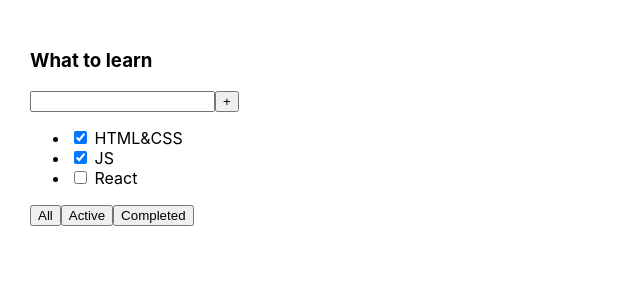
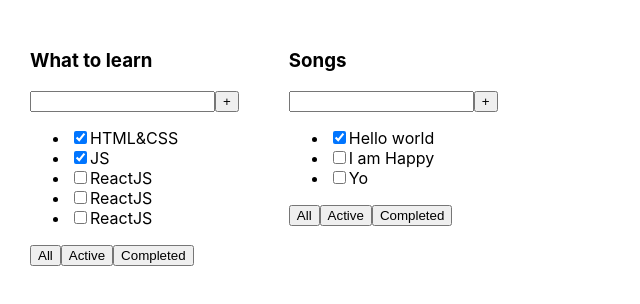
Before and after one commit to ksasrg/todolist, a React (Create React App) app: page / in a window 1280 px wide. Shown: the top 304 px of the page, without its empty margins (0-640 px from the left). Built offline with nearby package versions, Linux system fonts and the light colour scheme.

Commit message:
lesson 01 own

```diff
--- a/public/index.html
+++ b/public/index.html
@@ -24,7 +24,7 @@
       work correctly both with client-side routing and a non-root public URL.
       Learn how to configure a non-root public URL by running `npm run build`.
     -->
-    <title>React App</title>
+    <title>TODO List</title>
   </head>
   <body>
     <noscript>You need to enable JavaScript to run this app.</noscript>
--- a/src/App.tsx
+++ b/src/App.tsx
@@ -1,28 +1,37 @@
 import React from 'react';
 import './App.css';
+import Todolist, { TaskType } from './Todolist';
 
 function App() {
+    const tasks1: Array<TaskType> = [
+        { id: 1, title: "HTML&CSS", isDone: true },
+        { id: 2, title: "JS", isDone: true },
+        { id: 3, title: "ReactJS", isDone: false },
+        { id: 3, title: "ReactJS", isDone: false },
+        { id: 3, title: "ReactJS", isDone: false }
+    ]
+
+    // const tasks2: TaskType[] = [];
+
+    // const tasks2 = [];
+
+    const tasks2: TaskType[] = [
+        { id: 1, title: "Hello world", isDone: true },
+        { id: 2, title: "I am Happy", isDone: false },
+        { id: 3, title: "Yo", isDone: false }
+    ]
+
+
     return (
         <div className="App">
-            <div>
-                <h3>What to learn</h3>
-                <div>
-                    <input/>
-                    <button>+</button>
-                </div>
-                <ul>
-                    <li><input type="checkbox" checked={true}/> <span>HTML&CSS</span></li>
-                    <li><input type="checkbox" checked={true}/> <span>JS</span></li>
-                    <li><input type="checkbox" checked={false}/> <span>React</span></li>
-                </ul>
-                <div>
-                    <button>All</button>
-                    <button>Active</button>
-                    <button>Completed</button>
-                </div>
-            </div>
+            <Todolist title="What to learn" tasks={tasks1} />
+            <Todolist title="Songs" tasks={tasks2} />
+            {/* <Todolist title="Books" /> */}
         </div>
     );
 }
 
+
+
+
 export default App;
--- /dev/null
+++ b/src/Todolist.tsx
@@ -0,0 +1,46 @@
+
+
+export type TaskType = {
+  id: number
+  title: string
+  isDone: boolean
+}
+
+type TodolistPropsType = {
+  title: string
+  tasks: Array<TaskType>
+}
+
+const Todolist: React.FC<TodolistPropsType> = (props) => {
+
+  const taskItems: JSX.Element | JSX.Element[]  = props.tasks.length
+    ? props.tasks.map((task) => {
+      return (
+        <li key={task.id}>
+          <input type="checkbox" checked={task.isDone} />
+          <span>{task.title}</span>
+        </li>
+      )
+    })
+    : <span>empty tasklist</span>;
+
+  return (
+    <div>
+      <h3>{props.title}</h3>
+      <div>
+        <input />
+        <button>+</button>
+      </div>
+      <ul>
+        {taskItems}
+      </ul>
+      <div>
+        <button>All</button>
+        <button>Active</button>
+        <button>Completed</button>
+      </div>
+    </div>
+  )
+};
+
+export default Todolist;
```
Also changed, not shown: src/Tasklist.tsx (added, +27 -0 lines).
